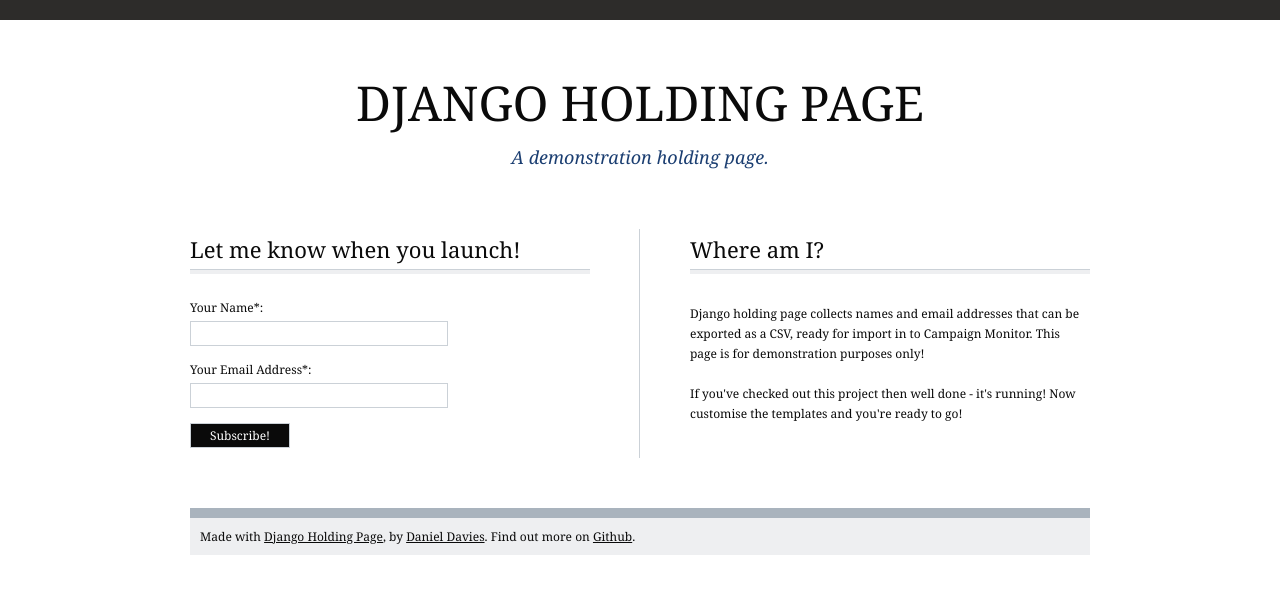
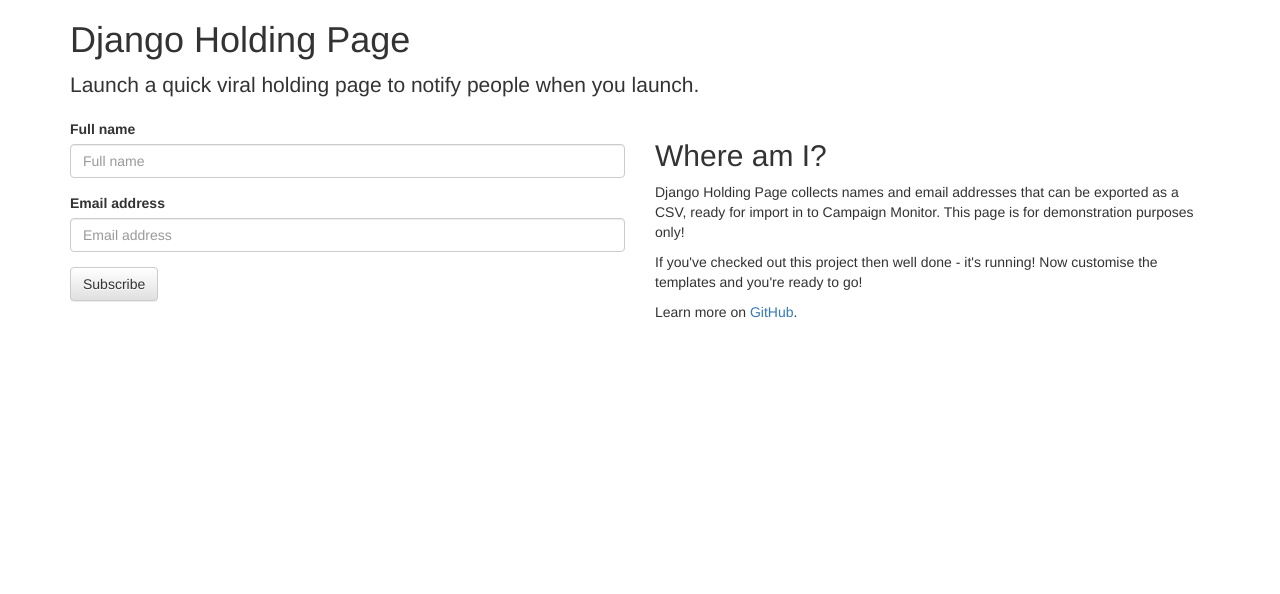
Before and after one commit to danux/django-holding-page, a Django app: page / in a window 1280 px wide. Shown: the top 594 px of the page. Run offline with Django 3.2, Linux system fonts and the light colour scheme; parts of the project's set-up code (start-up, migrations or seed data) failed here and were passed over; some libraries are stand-ins or nearby versions.

Commit message:
Bootstrap

```diff
--- a/app/settings.py
+++ b/app/settings.py
@@ -29,6 +29,7 @@
     'django.contrib.messages',
     'django.contrib.staticfiles',
     'django.contrib.sites',
+    'widget_tweaks',
     'holding_page.subscribers',
 )
 
--- a/holding_page/subscribers/forms.py
+++ b/holding_page/subscribers/forms.py
@@ -32,7 +32,7 @@
     """
     Form used to unsubscribe and subscriber.
     """
-    email = forms.CharField()
+    email = forms.CharField(label='Email address')
 
     def clean_email(self):
         if not Subscriber.objects.filter(email=self.cleaned_data['email']).exists():
--- a/holding_page/subscribers/models.py
+++ b/holding_page/subscribers/models.py
@@ -16,7 +16,7 @@
     A subscriber represents a visitor to the holding page who has subscribed by providing their email address.
     """
     full_name = models.CharField(max_length=255)
-    email = models.EmailField(unique=True, db_index=True)
+    email = models.EmailField('Email address', unique=True, db_index=True)
     share_code = models.CharField(max_length=36, null=True, db_index=True)
     source_share_code = models.CharField(max_length=36, blank=True, null=True, db_index=True)
     date_created = models.DateTimeField(auto_now_add=True)
--- a/holding_page/subscribers/static/css/screen.css
+++ /dev/null
@@ -1,179 +0,0 @@
-@CHARSET "UTF-8";
-* { padding: 0; margin: 0; border: 0; }
-a { color: #0a0a0a; text-decoration: underline; }
-a:hover { text-decoration: underline; }
-
-body {
-    font-family: Georgia;
-    color: #0a0a0a;
-    font-size: 12px;
-}
-
-#page-header {
-    width: 100%;
-    border-top: 20px solid #2d2c2a;
-    margin-bottom: 10px;
-}
-
-#page-header hgroup {
-    padding: 50px 0;
-    text-align: center;
-}
-
-h1 {
-    text-transform: uppercase;
-    font-size: 48px;
-    font-weight: normal;
-}
-
-h2 {
-	padding-top: 10px;
-    font-size: 18px;
-    font-weight: normal;
-    color: #1b3e71;
-    font-style: italic;
-}
-
-#overview {
-    width: 900px;
-    background-color: #ced7e0;
-    margin: auto;
-    padding: 10px 0;
-}
-
-#overview header {
-    display: block;
-    background-color: #a9b3bd;
-    width: 100px;
-    margin-left: 20px;
-    height: 25px;
-}
-
-#overview header h3 {
-    color: #fff;
-    font-size: 11px;
-    text-transform: uppercase;
-    font-weight: normal;
-    text-align: center;
-    vertical-align: middle;
-    line-height: 25px;
-}
-
-#overview-mid-layer {
-    width: 880px;
-    background-color: #a9b3bd;
-    padding: 10px 0;
-    margin: auto;
-}
-
-#overview-inner-layer {
-	width: 858px;
-	border: 1px solid #9ea6ae;
-	margin: auto;
-	background-color: #eeeff1;
-	padding: 0 0 10px 0;
-}
-
-#overview-inner-layer p {
-	padding: 10px 10px 0 10px;
-	font-size: 12px;
-	line-height: 20px;
-}
-
-#content {
-    width: 900px;
-    margin: auto;
-}
-
-#column-1 {
-    width: 449px;
-    border-right: 1px solid #cbd1d7;
-    float: left;
-    margin-bottom: 50px;
-}
-
-#column-2 {
-    width: 400px;
-    float: left;
-    margin-left: 50px;
-}
-
-#content h3 {
-	font-size: 22px;
-	border-bottom: 1px solid #cbd1d7;
-	width: 400px;
-	font-weight: normal;
-	padding: 5px 0;
-	clear: both;
-}
-
-.header-shadow {
-    width: 400px;
-    height: 4px;
-    background-color: #eeeff1;
-    margin-bottom: 20px;
-}
-
-h4 {
-	font-style: italic;
-	color: #1b3e71;
-	font-size: 14px;
-	font-weight: normal;
-}
-
-#content p {
-	padding: 10px 0;
-	line-height: 20px;
-}
-
-
-
-form label {
-	padding-top: 5px;
-    display: block;
-}
-
-form input, form textarea {
-    border: 1px solid #cbd1d7;
-    font-size: 12px;
-    font-family: Georgia;
-    margin: 5px 0;
-    padding: 3px;
-    width: 250px;
-    margin-bottom: 10px;
-}
-
-form label[for='id_subject'], form #id_subject {
-    display: none;
-}
-
-form input[type='submit'] {
-    width: 100px;
-    color: #fff;
-    clear: both;
-    display: block;
-    background-color: #0A0A0A;
-}
-
-#page-footer {
-	background-color: #EEEFF1;
-    clear: both;
-    width: 900px;
-    margin: auto;
-    border-top: 10px solid #A9B3BD;
-}
-
-#page-footer p {
-    padding: 10px;
-}
-
-#success-message {
-    display:none;
-}
-
-#content .error {
-    padding: 2px 10px;
-    background-color: #FFE0E0;
-    margin-right: 50px;
-    margin-top: 10px;
-}
--- a/holding_page/subscribers/templates/base.html
+++ b/holding_page/subscribers/templates/base.html
@@ -1,38 +1,37 @@
-<!DOCTYPE html>
-<html xmlns="http://www.w3.org/1999/xhtml" xml:lang="en-GB" lang="en-GB">
+{% load static %}<!DOCTYPE html>
+<html lang="en">
 <head>
-    <meta http-equiv="content-type" content="text/html; charset=utf-8" />
+    <meta charset="utf-8">
+    <meta http-equiv="X-UA-Compatible" content="IE=edge">
+    <meta name="viewport" content="width=device-width, initial-scale=1">
+    <title>Django Holding Page</title>
     <meta name="Author" content="Daniel Davies" />
-    <meta name="viewport" content="width=1024" />
-    <meta http-equiv="X-UA-Compatible" content="IE=EmulateIE7, IE=9" />
-    <title>Django Holding Page</title>
-    <link rel="home" href="" />
-    <link rel="stylesheet" href="{{ STATIC_URL }}css/screen.css" media="screen" />
+    <link rel="stylesheet" href="https://maxcdn.bootstrapcdn.com/bootstrap/3.3.5/css/bootstrap.min.css" integrity="sha512-dTfge/zgoMYpP7QbHy4gWMEGsbsdZeCXz7irItjcC3sPUFtf0kuFbDz/ixG7ArTxmDjLXDmezHubeNikyKGVyQ==" crossorigin="anonymous">
+    <link rel="stylesheet" href="https://maxcdn.bootstrapcdn.com/bootstrap/3.3.5/css/bootstrap-theme.min.css" integrity="sha384-aUGj/X2zp5rLCbBxumKTCw2Z50WgIr1vs/PFN4praOTvYXWlVyh2UtNUU0KAUhAX" crossorigin="anonymous">
+    <!-- HTML5 shim and Respond.js for IE8 support of HTML5 elements and media queries -->
+    <!-- WARNING: Respond.js doesn't work if you view the page via file:// -->
     <!--[if lt IE 9]>
-    <script src="http://html5shim.googlecode.com/svn/trunk/html5.js"></script>
+      <script src="//oss.maxcdn.com/html5shiv/3.7.2/html5shiv.min.js"></script>
+      <script src="//oss.maxcdn.com/respond/1.4.2/respond.min.js"></script>
     <![endif]-->
 </head>
 <body>
-    <header id="page-header">
-        <hgroup>
+    <div class="container">
+        <div class="row">
+            <div class="col-md-12">
                 <h1>Django Holding Page</h1>
-            <h2>A demonstration holding page.</h2>
-        </hgroup>
-    </header>
-    <div id="content">
-        <div id="column-1">
+                <p class="lead">Launch a quick viral holding page to notify people when you launch.</p>
+            </div>
+        </div>
+        <div class="row">
+            <div class="col-md-6">
                 {% block content %}
                 {% endblock content %}
             </div>
-        <div id="column-2">
-            <section>
-                <header>
-                    <h3>Where am I?</h3>
-                </header>
-                <div class="header-shadow"></div>
-                <article id="about">
+            <div class="col-md-6">
+                <h2>Where am I?</h2>
                 <p>
-                        Django holding page collects names and email addresses that can be exported
+                    Django Holding Page collects names and email addresses that can be exported
                     as a CSV, ready for import in to Campaign Monitor. This page is for demonstration
                     purposes only!
                 </p>
@@ -40,14 +39,15 @@
                     If you've checked out this project then well done - it's running! Now customise
                     the templates and you're ready to go!
                 </p>
-                </article>
-            </section>
+                <p>
+                    Learn more on <a href="https://github.com/danux/django-holding-page/" title="Django Holding Page's GitHub">GitHub</a>.
+                </p>
             </div>
         </div>
-    <footer id="page-footer">
-        <p>
-            Made with <a href="https://github.com/danux/Django-Holding-Page">Django Holding Page</a>, by <a href="http://www.danieldavies.co.uk">Daniel Davies</a>. Find out more on <a href="https://github.com/danux/Django-Holding-Page">Github</a>.
-        </p>
-    </footer>
+    </div>
+    <!-- jQuery (necessary for Bootstrap's JavaScript plugins) -->
+    <script src="//ajax.googleapis.com/ajax/libs/jquery/1.11.3/jquery.min.js"></script>
+    <!-- Include all compiled plugins (below), or include individual files as needed -->
+    <script src="js/bootstrap.min.js"></script>
 </body>
 </html>
--- a/holding_page/subscribers/templates/subscriber/subscriber_form.html
+++ b/holding_page/subscribers/templates/subscriber/subscriber_form.html
@@ -1,24 +1,25 @@
 {% extends "base.html" %}
+{% load widget_tweaks %}
+
+
 {% block content %}
-<section id="subscribe">
-    <header>
-        <h3>Let me know when you launch!</h3>
-    </header>
-    <div class="header-shadow"></div>
-    <article id="subscription-form">
-        <form method="post" action="." id="form">
-            {% if  form.full_name.errors %}<p class="error">&darr; {% for error in form.full_name.errors %}{{ error }} &darr;{% endfor %}</p>{% endif %}
-            <label for="id_full_name">Your Name*:</label>
-            <input type="text" name="full_name" id="id_full_name" value="{{ form.full_name.value|default:"" }}" required />
-            {% if  form.email.errors %}<p class="error">&darr; {% for error in form.email.errors %}{{ error }} &darr;{% endfor %}</p>{% endif %}
-            <label for="id_email">Your Email Address*:</label>
-            <input type="email" name="email" id="id_email" value="{{ form.email.value|default:"" }}" required />
-            <command>
-                <input type="submit" id="id_submit" value="Subscribe!"/>
-            </command>
-            {{ form.source_share_code }}
-            {% csrf_token %}
-        </form>
-    </article>
-</section>
+<form method="post">
+    <div class="form-group{% if form.full_name.errors %} has-error{% endif %}">
+        {% if form.full_name.errors %}
+            <span class="help-block">{% for error in form.full_name.errors %}{{ error }}{% endfor %}</span>
+        {% endif %}
+        <label for="{{ form.full_name.auto_id }}" class="control-label">{{ form.full_name.label }}</label>
+        {% render_field form.full_name class="form-control" placeholder="Full name" required="" %}
+    </div>
+    <div class="form-group{% if form.email.errors %} has-error{% endif %}">
+        {% if form.email.errors %}
+            <span class="help-block">{% for error in form.email.errors %}{{ error }}{% endfor %}</span>
+        {% endif %}
+        <label for="{{ form.email.auto_id }}" class="control-label">{{ form.email.label }}</label>
+        {% render_field form.email class="form-control" placeholder="Email address" required="" %}
+    </div>
+    <button type="submit" class="btn btn-default">Subscribe</button>
+    {{ form.source_share_code }}
+    {% csrf_token %}
+</form>
 {% endblock %}
--- a/requirements.txt
+++ b/requirements.txt
@@ -1,3 +1,4 @@
 Django==1.8
 flake8==2.5.0
 mock==1.3.0
+django-widget-tweaks==1.4.1
```
Also changed, not shown: app/wsgi.py (added, +16 -0 lines), holding_page/subscribers/templates/subscriber/successful_unsubscribe.html (+4 -11 lines), holding_page/subscribers/templates/subscriber/thank_you.html (+4 -11 lines), holding_page/subscribers/templates/subscriber/unsubscribe_form.html (+14 -17 lines), holding_page/subscribers/static/images/sprites.png (deleted). Lines whose indentation alone changed are shown as unchanged.
